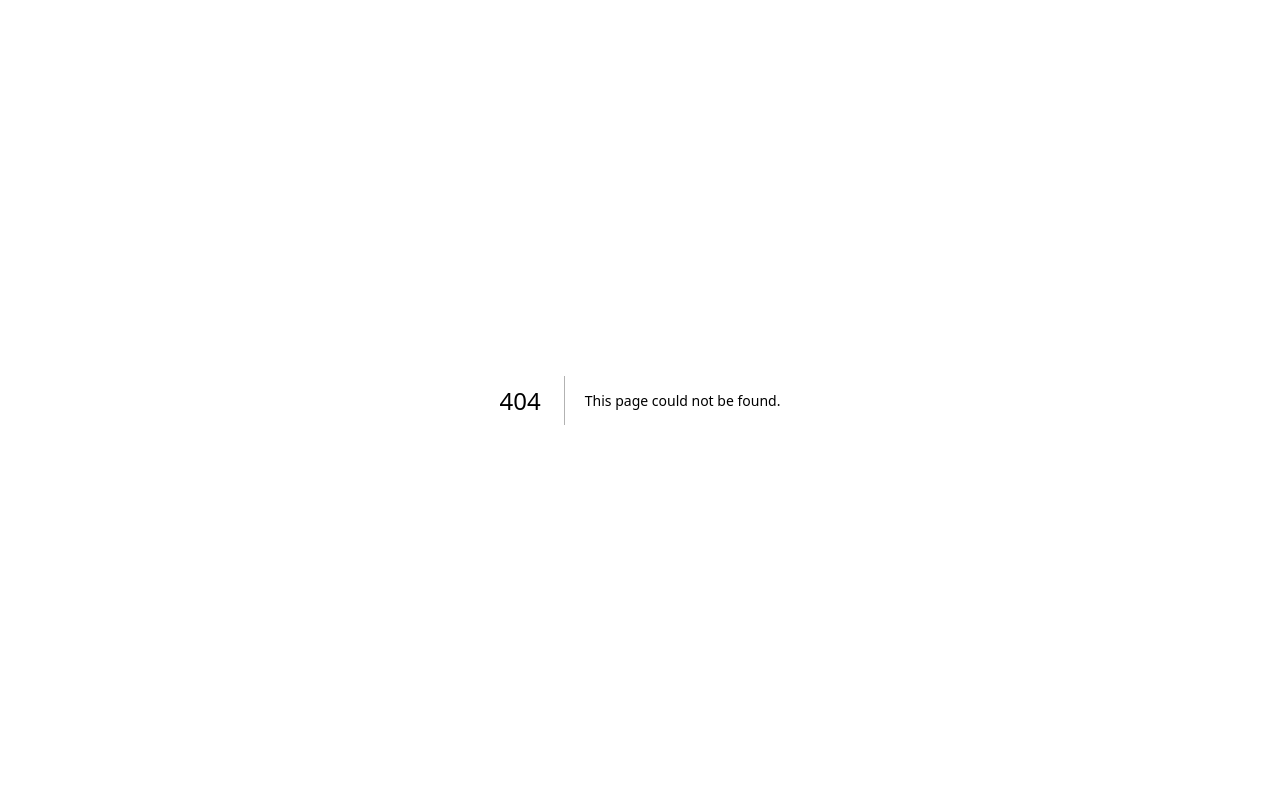
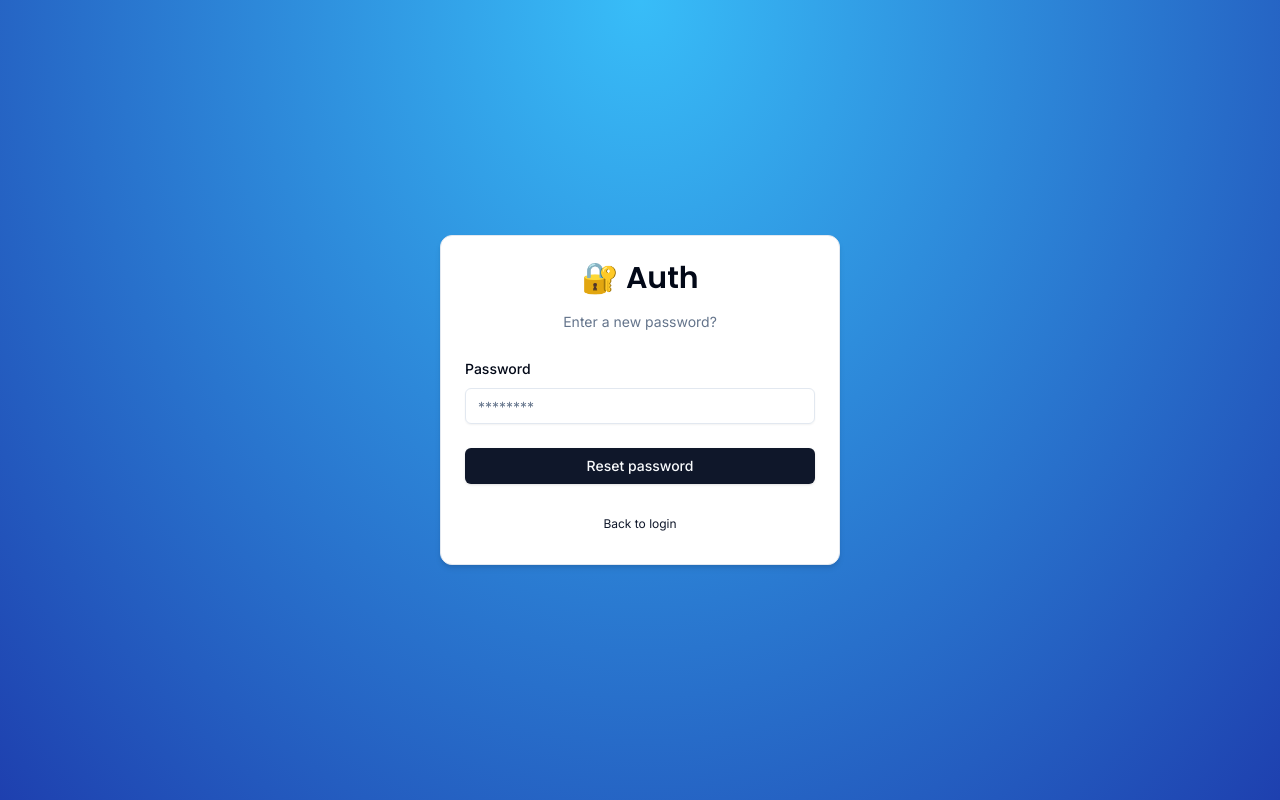
Before and after one commit to sanidhyy/next-auth, a Next.js app: page /auth/new-password in a window 1280 px wide. Before the commit this address had no page. Built offline with nearby package versions, Linux system fonts and the light colour scheme.

Commit message:
new password functionality completed

```diff
--- /dev/null
+++ b/actions/new-password.ts
@@ -0,0 +1,63 @@
+"use server";
+
+import bcrypt from "bcryptjs";
+import * as z from "zod";
+
+import { getPasswordResetTokenByToken } from "@/data/password-reset-token";
+import { getUserByEmail } from "@/data/user";
+import { db } from "@/lib/db";
+import { NewPasswordSchema } from "@/schemas";
+
+export const newPassword = async (
+  values: z.infer<typeof NewPasswordSchema>,
+  token?: string | null
+) => {
+  if (!token) return { error: "Missing token." };
+
+  const validatedFields = NewPasswordSchema.safeParse(values);
+
+  if (!validatedFields.success) return { error: "Invalid fields." };
+
+  const { password } = validatedFields.data;
+  const existingToken = await getPasswordResetTokenByToken(token);
+
+  if (!existingToken)
+    return {
+      error: "Invalid token.",
+    };
+
+  const hasExpired = new Date(existingToken.expires) < new Date();
+
+  if (hasExpired)
+    return {
+      error: "Token has expired.",
+    };
+
+  const existingUser = await getUserByEmail(existingToken.email);
+
+  if (!existingUser)
+    return {
+      error: "Email does not exist.",
+    };
+
+  const hashedPassword = await bcrypt.hash(password, 10);
+
+  await db.user.update({
+    where: {
+      id: existingUser.id,
+    },
+    data: {
+      password: hashedPassword,
+    },
+  });
+
+  await db.passwordResetToken.delete({
+    where: {
+      id: existingToken.id,
+    },
+  });
+
+  return {
+    success: "Password updated.",
+  };
+};
--- /dev/null
+++ b/app/auth/new-password/page.tsx
@@ -0,0 +1,7 @@
+import { NewPasswordForm } from "@/components/auth/new-password-form";
+
+const NewPasswordPage = () => {
+  return <NewPasswordForm />;
+};
+
+export default NewPasswordPage;
--- /dev/null
+++ b/components/auth/new-password-form.tsx
@@ -0,0 +1,106 @@
+"use client";
+
+import { zodResolver } from "@hookform/resolvers/zod";
+import { useSearchParams } from "next/navigation";
+import { useState, useTransition } from "react";
+import { useForm } from "react-hook-form";
+import * as z from "zod";
+
+import { newPassword } from "@/actions/new-password";
+import { Button } from "@/components/ui/button";
+import {
+  Form,
+  FormControl,
+  FormField,
+  FormItem,
+  FormLabel,
+  FormMessage,
+} from "@/components/ui/form";
+import { Input } from "@/components/ui/input";
+import { NewPasswordSchema } from "@/schemas";
+
+import { CardWrapper } from "./card-wrapper";
+import { FormError } from "../form-error";
+import { FormSuccess } from "../form-success";
+
+export const NewPasswordForm = () => {
+  const searchParams = useSearchParams();
+  const token = searchParams.get("token");
+
+  const [error, setError] = useState<string | undefined>("");
+  const [success, setSuccess] = useState<string | undefined>("");
+  const [isPending, startTransition] = useTransition();
+
+  const form = useForm<z.infer<typeof NewPasswordSchema>>({
+    resolver: zodResolver(NewPasswordSchema),
+    defaultValues: {
+      password: "",
+    },
+  });
+
+  const onSubmit = (values: z.infer<typeof NewPasswordSchema>) => {
+    setError("");
+    setSuccess("");
+
+    startTransition(() => {
+      newPassword(values, token)
+        .then((data) => {
+          setError(data?.error);
+          setSuccess(data?.success);
+        })
+        .finally(() => form.resetField("password"));
+    });
+  };
+
+  return (
+    <CardWrapper
+      headerLabel="Enter a new password?"
+      backButtonLabel="Back to login"
+      backButtonHref="/auth/login"
+    >
+      <Form {...form}>
+        <form
+          onSubmit={form.handleSubmit(onSubmit)}
+          className="space-y-6"
+          autoComplete="off"
+          autoCapitalize="off"
+        >
+          <div className="space-y-4">
+            <FormField
+              control={form.control}
+              name="password"
+              render={({ field }) => (
+                <FormItem>
+                  <FormLabel>Password</FormLabel>
+                  <FormControl>
+                    <Input
+                      {...field}
+                      placeholder="********"
+                      type="password"
+                      disabled={isPending}
+                      aria-disabled={isPending}
+                    />
+                  </FormControl>
+
+                  <FormMessage />
+                </FormItem>
+              )}
+            />
+          </div>
+
+          <FormError message={error} />
+          <FormSuccess message={success} />
+
+          <Button
+            type="submit"
+            disabled={isPending}
+            aria-disabled={isPending}
+            className="w-full"
+          >
+            Reset password
+          </Button>
+        </form>
+      </Form>
+    </CardWrapper>
+  );
+};
--- a/schemas/index.ts
+++ b/schemas/index.ts
@@ -1,4 +1,10 @@
 import * as z from "zod";
+
+export const NewPasswordSchema = z.object({
+  password: z.string().min(6, {
+    message: "Minimum 6 characters required.",
+  }),
+});
 
 export const ResetSchema = z.object({
   email: z.string().email({
```
